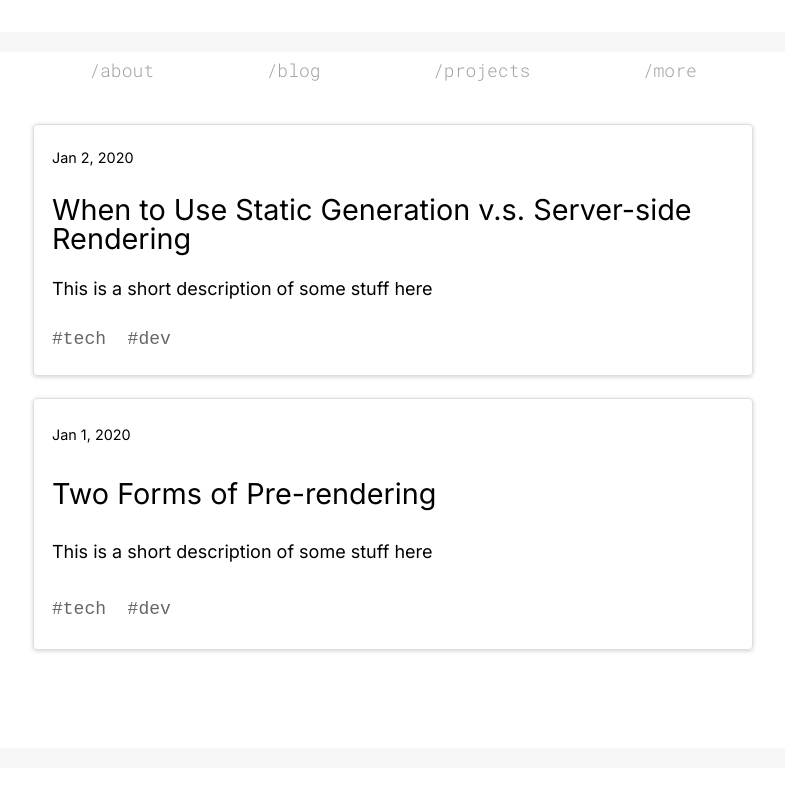
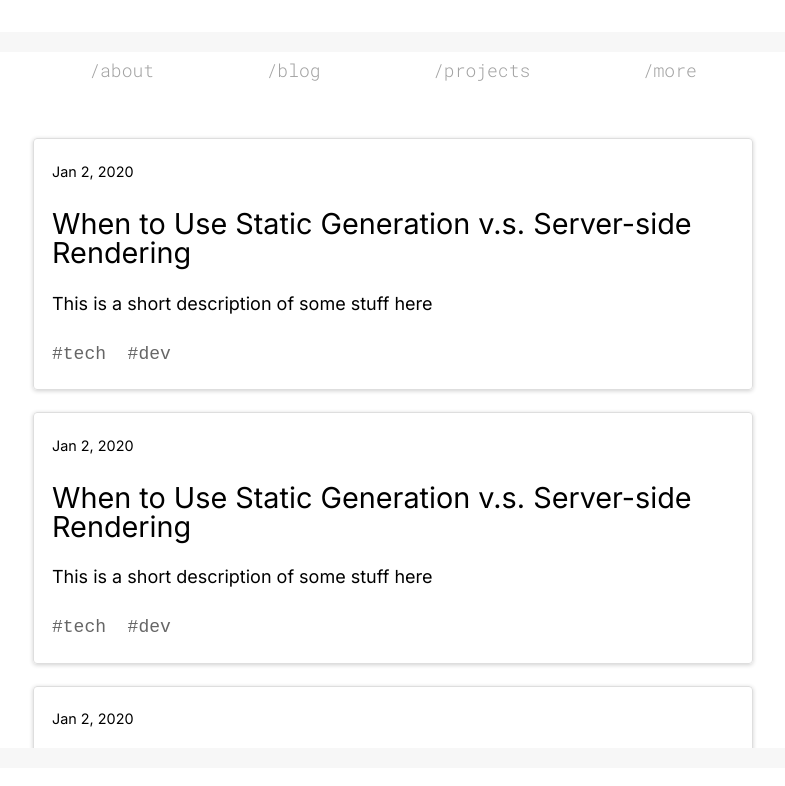
Before and after one commit to syntax-punk/syntaxpunkdotcom, a Next.js app: page /blog in a window 1280 px wide. Shown: the top 786 px of the page, without its empty margins (247-1032 px from the left). Built offline with nearby package versions, Linux system fonts and the light colour scheme.

Commit message:
Fixed the scroll

```diff
--- a/components/header.tsx
+++ b/components/header.tsx
@@ -4,7 +4,7 @@
 const Header = () => {
 
   return (
-    <header>
+    <header className={commonStyles.header}>
       <ul className={commonStyles.navBar}>
         <li><Link href="/">/about</Link></li>
         <li><Link href="/blog">/blog</Link></li>
--- a/pages/blog/index.tsx
+++ b/pages/blog/index.tsx
@@ -29,6 +29,7 @@
   justify-content: center;
   padding: 2rem;
   row-gap: 1.2rem;
+  overflow-y: scroll;
 `
 
 const Item = styled.article`
--- /dev/null
+++ b/posts/pre-rendering copy 2.md
@@ -0,0 +1,13 @@
+---
+title: 'Two Forms of Pre-rendering'
+date: '2020-01-01'
+short: "This is a short description of some stuff here"
+hashtags: "tech,dev"
+---
+
+Next.js has two forms of pre-rendering: **Static Generation** and **Server-side Rendering**. The difference is in **when** it generates the HTML for a page.
+
+- **Static Generation** is the pre-rendering method that generates the HTML at **build time**. The pre-rendered HTML is then _reused_ on each request.
+- **Server-side Rendering** is the pre-rendering method that generates the HTML on **each request**.
+
+Importantly, Next.js lets you **choose** which pre-rendering form to use for each page. You can create a "hybrid" Next.js app by using Static Generation for most pages and using Server-side Rendering for others.
--- /dev/null
+++ b/posts/pre-rendering copy.md
@@ -0,0 +1,13 @@
+---
+title: 'Two Forms of Pre-rendering'
+date: '2020-01-01'
+short: "This is a short description of some stuff here"
+hashtags: "tech,dev"
+---
+
+Next.js has two forms of pre-rendering: **Static Generation** and **Server-side Rendering**. The difference is in **when** it generates the HTML for a page.
+
+- **Static Generation** is the pre-rendering method that generates the HTML at **build time**. The pre-rendered HTML is then _reused_ on each request.
+- **Server-side Rendering** is the pre-rendering method that generates the HTML on **each request**.
+
+Importantly, Next.js lets you **choose** which pre-rendering form to use for each page. You can create a "hybrid" Next.js app by using Static Generation for most pages and using Server-side Rendering for others.
--- /dev/null
+++ b/posts/ssg-ssr copy 2.md
@@ -0,0 +1,21 @@
+---
+title: 'When to Use Static Generation v.s. Server-side Rendering'
+date: '2020-01-02'
+short: "This is a short description of some stuff here"
+hashtags: "tech,dev"
+---
+
+We recommend using **Static Generation** (with and without data) whenever possible because your page can be built once and served by CDN, which makes it much faster than having a server render the page on every request.
+
+You can use Static Generation for many types of pages, including:
+
+- Marketing pages
+- Blog posts
+- E-commerce product listings
+- Help and documentation
+
+You should ask yourself: "Can I pre-render this page **ahead** of a user's request?" If the answer is yes, then you should choose Static Generation.
+
+On the other hand, Static Generation is **not** a good idea if you cannot pre-render a page ahead of a user's request. Maybe your page shows frequently updated data, and the page content changes on every request.
+
+In that case, you can use **Server-Side Rendering**. It will be slower, but the pre-rendered page will always be up-to-date. Or you can skip pre-rendering and use client-side JavaScript to populate data.
--- /dev/null
+++ b/posts/ssg-ssr copy.md
@@ -0,0 +1,21 @@
+---
+title: 'When to Use Static Generation v.s. Server-side Rendering'
+date: '2020-01-02'
+short: "This is a short description of some stuff here"
+hashtags: "tech,dev"
+---
+
+We recommend using **Static Generation** (with and without data) whenever possible because your page can be built once and served by CDN, which makes it much faster than having a server render the page on every request.
+
+You can use Static Generation for many types of pages, including:
+
+- Marketing pages
+- Blog posts
+- E-commerce product listings
+- Help and documentation
+
+You should ask yourself: "Can I pre-render this page **ahead** of a user's request?" If the answer is yes, then you should choose Static Generation.
+
+On the other hand, Static Generation is **not** a good idea if you cannot pre-render a page ahead of a user's request. Maybe your page shows frequently updated data, and the page content changes on every request.
+
+In that case, you can use **Server-Side Rendering**. It will be slower, but the pre-rendered page will always be up-to-date. Or you can skip pre-rendering and use client-side JavaScript to populate data.
--- a/styles/common.module.css
+++ b/styles/common.module.css
@@ -1,3 +1,7 @@
+.header {
+  height: 2.8rem;
+}
+
 .centered {
   display: flex;
   align-items: center;
--- a/styles/global.css
+++ b/styles/global.css
@@ -65,6 +65,27 @@
   display: block;
 }
 
+/* width */
+::-webkit-scrollbar {
+  width: 6px;
+}
+
+/* Track */
+::-webkit-scrollbar-track {
+  background: transparent;
+}
+
+/* Handle */
+::-webkit-scrollbar-thumb {
+  background: rgb(180, 180, 180);
+  border-radius: 4px;
+}
+
+/* Handle on hover */
+::-webkit-scrollbar-thumb:hover {
+  background: rgb(152, 152, 152);
+}
+
 @-webkit-keyframes fadeIn { from { opacity:0; } to { opacity:1; } }
 @-moz-keyframes fadeIn { from { opacity:0; } to { opacity:1; } }
 @keyframes fadeIn { from { opacity:0; } to { opacity:1; } }
```
Also changed, not shown: pages/index.tsx (+12 -9 lines).
